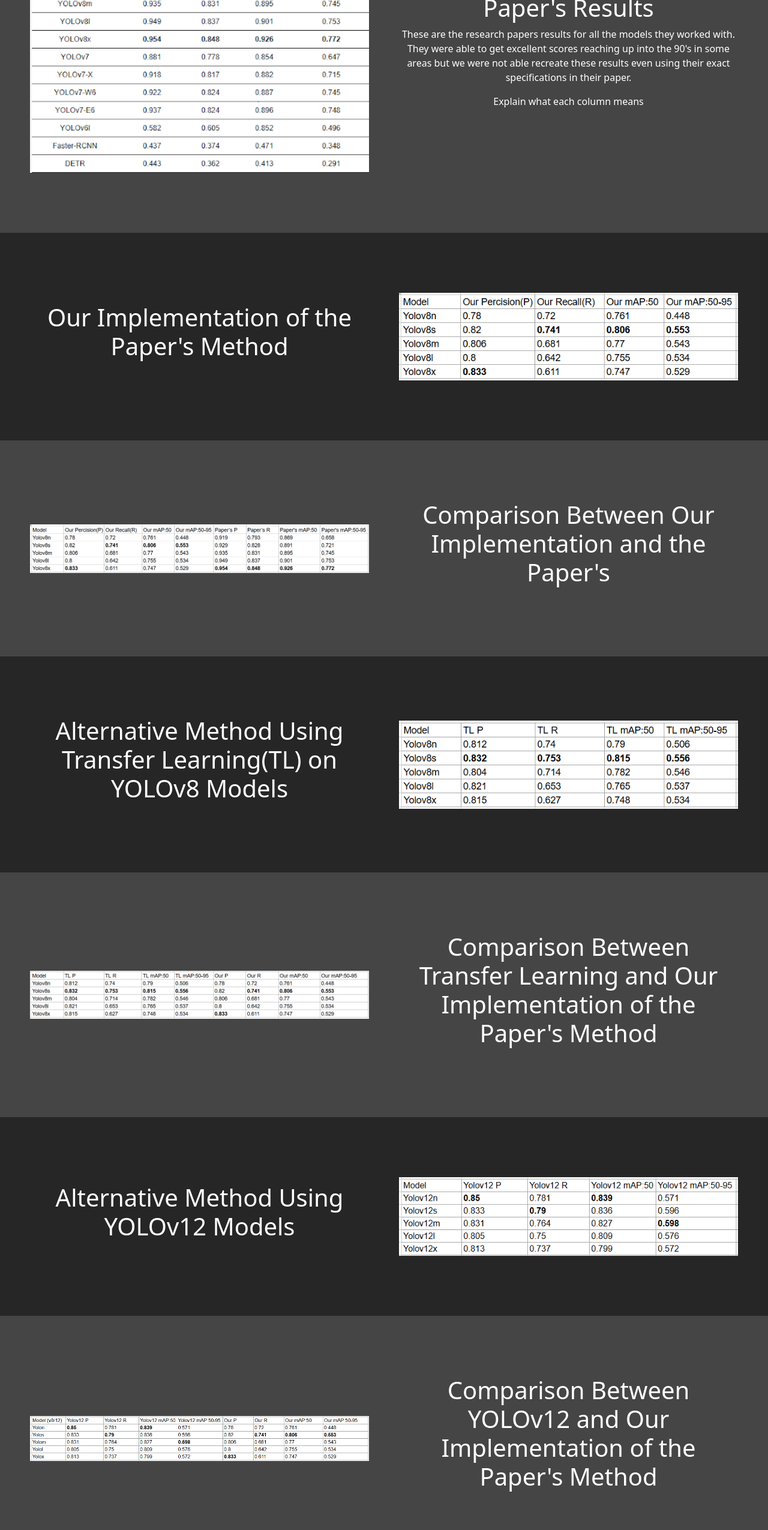
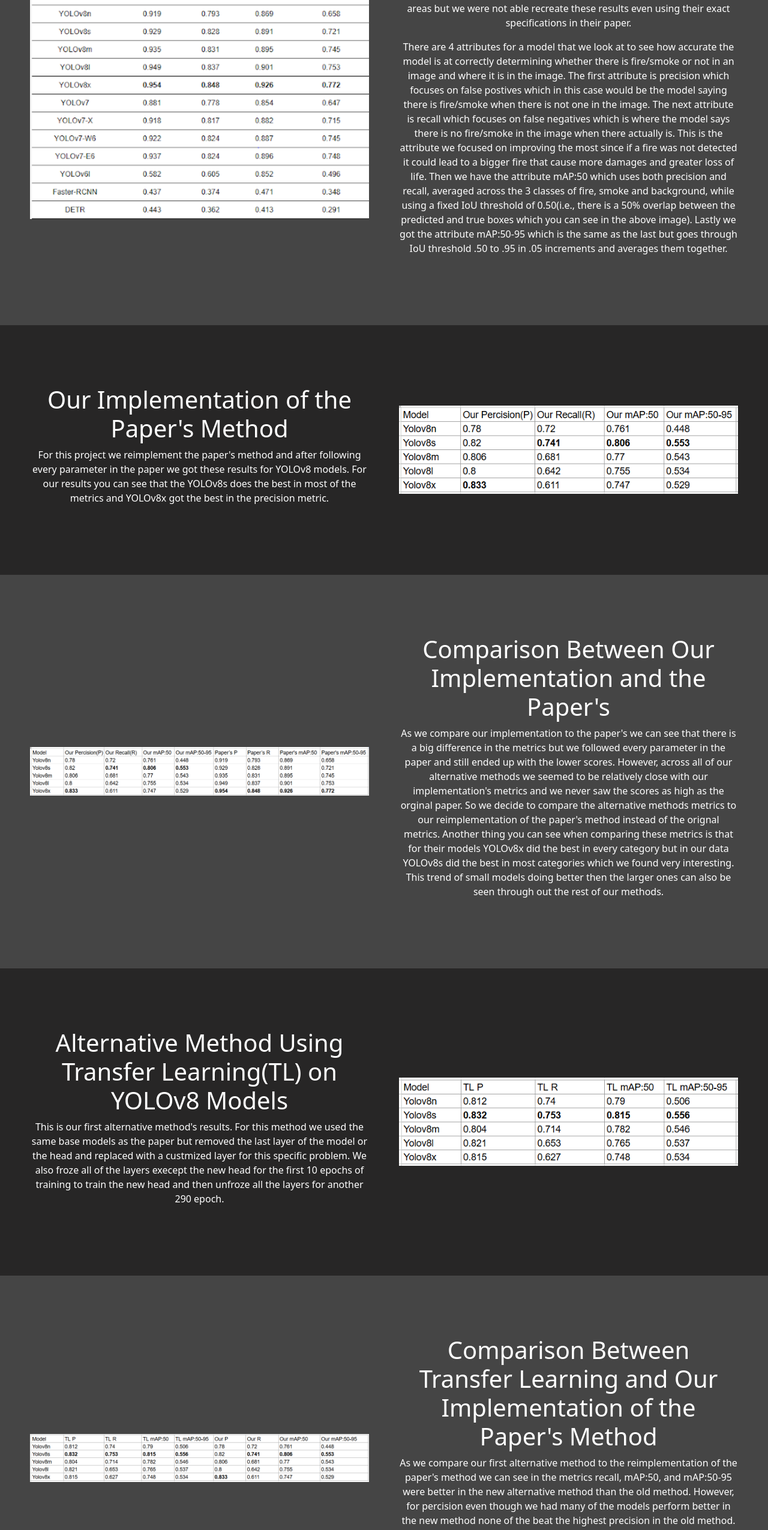
Before and after one commit to Matthew-Andreas/Portfolio, a React (Vite) app: page /#/FireandSmokeDetection in a window 1280 px wide. Shown: the part 1973-4523 px from the top of the page at 60% size. Built offline with nearby package versions, Linux system fonts and the light colour scheme.

Commit message:
Finished a couple more text segements for the fire and smoke detection page.

```diff
--- a/src/pages/FaSDwYOLOPage.tsx
+++ b/src/pages/FaSDwYOLOPage.tsx
@@ -75,7 +75,26 @@
             90's in some areas but we were not able recreate these results even
             using their exact specifications in their paper.
           </p>
-          <p>Explain what each column means</p>
+          <p>
+            There are 4 attributes for a model that we look at to see how
+            accurate the model is at correctly determining whether there is
+            fire/smoke or not in an image and where it is in the image. The
+            first attribute is precision which focuses on false postives which
+            in this case would be the model saying there is fire/smoke when
+            there is not one in the image. The next attribute is recall which
+            focuses on false negatives which is where the model says there is no
+            fire/smoke in the image when there actually is. This is the
+            attribute we focused on improving the most since if a fire was not
+            detected it could lead to a bigger fire that cause more damages and
+            greater loss of life. Then we have the attribute mAP:50 which uses
+            both precision and recall, averaged across the 3 classes of fire,
+            smoke and background, while using a fixed IoU threshold of
+            0.50(i.e., there is a 50% overlap between the predicted and true
+            boxes which you can see in the above image). Lastly we got the
+            attribute mAP:50-95 which is the same as the last but goes through
+            IoU threshold .50 to .95 in .05 increments and averages them
+            together.
+          </p>
         </div>
         <div className="ImgContainer">
           <img className="aboutImg" src="./yoloOGPaperResults.png" alt="" />
@@ -84,7 +103,13 @@
       <div className="about right">
         <div className="aboutText">
           <h1>Our Implementation of the Paper's Method</h1>
-          <p></p>
+          <p>
+            For this project we reimplement the paper's method and after
+            following every parameter in the paper we got these results for
+            YOLOv8 models. For our results you can see that the YOLOv8s does the
+            best in most of the metrics and YOLOv8x got the best in the
+            precision metric.
+          </p>
         </div>
         <div className="ImgContainer">
           <img className="aboutImg" src="./OurPaperImplementation.png" alt="" />
@@ -93,7 +118,21 @@
       <div className="about left">
         <div className="aboutText">
           <h1>Comparison Between Our Implementation and the Paper's</h1>
-          <p></p>
+          <p>
+            As we compare our implementation to the paper's we can see that
+            there is a big difference in the metrics but we followed every
+            parameter in the paper and still ended up with the lower scores.
+            However, across all of our alternative methods we seemed to be
+            relatively close with our implementation's metrics and we never saw
+            the scores as high as the orginal paper. So we decide to compare the
+            alternative methods metrics to our reimplementation of the paper's
+            method instead of the orignal metrics. Another thing you can see
+            when comparing these metrics is that for their models YOLOv8x did
+            the best in every category but in our data YOLOv8s did the best in
+            most categories which we found very interesting. This trend of small
+            models doing better then the larger ones can also be seen through
+            out the rest of our methods.
+          </p>
         </div>
         <div className="ImgContainer">
           <img className="aboutImg" src="./PaperVSOurImp.png" alt="" />
@@ -104,7 +143,14 @@
           <h1>
             Alternative Method Using Transfer Learning(TL) on YOLOv8 Models
           </h1>
-          <p></p>
+          <p>
+            This is our first alternative method's results. For this method we
+            used the same base models as the paper but removed the last layer of
+            the model or the head and replaced with a custmized layer for this
+            specific problem. We also froze all of the layers execept the new
+            head for the first 10 epochs of training to train the new head and
+            then unfroze all the layers for another 290 epoch.
+          </p>
         </div>
         <div className="ImgContainer">
           <img className="aboutImg" src="./YoloTLResults.png" alt="" />
@@ -116,7 +162,17 @@
             Comparison Between Transfer Learning and Our Implementation of the
             Paper's Method
           </h1>
-          <p></p>
+          <p>
+            As we compare our first alternative method to the reimplementation
+            of the paper's method we can see in the metrics recall, mAP:50, and
+            mAP:50-95 were better in the new alternative method than the old
+            method. However, for percision even though we had many of the models
+            perform better in the new method none of the beat the highest
+            precision in the old method. Also you can see that for the highest
+            of each column they didn't increase by too much since at most one
+            increased by .012, that column was recall which was our focus. So we
+            didn't see too much of an improvement.
+          </p>
         </div>
         <div className="ImgContainer">
           <img className="aboutImg" src="./CompTLVSOurImp.png" alt="" />
@@ -125,7 +181,14 @@
       <div className="about right">
         <div className="aboutText">
           <h1>Alternative Method Using YOLOv12 Models</h1>
-          <p></p>
+          <p>
+            This is our second alternative where we used the YOLOv12 models with
+            all the same metrics from the paper to see if the newer versions of
+            these models were better. The interesting thing we found with this
+            data is that the highest metrics in each columns seem to be in
+            different models execept for percision and mAP:50 which were both in
+            the YOLOv8n.
+          </p>
         </div>
         <div className="ImgContainer">
           <img className="aboutImg" src="./Yolov12.png" alt="" />
@@ -153,31 +216,6 @@
         </div>
         <div className="ImgContainer">
           <img className="aboutImg" src="./Comp12VSTL.png" alt="" />
-        </div>
-      </div>
-      <div className="about left">
-        <div className="aboutText">
-          <h1>Level 5</h1>
-          <p></p>
-        </div>
-        <div className="ImgContainer">
-          <img className="aboutImg" src="./RRLevel5.png" alt="" />
-        </div>
-      </div>
-      <div>
-        <div className="about left">
-          <div className="aboutText">
-            <h1>Main Hub</h1>
-            <p></p>
-          </div>
-          <div className="ImgContainer">
-            <p>Training</p>
-            <img className="aboutImg" src="./yolov8nTraining.png" alt="" />
-            <p>Testing</p>
-            <img className="aboutImg" src="./yolov8nTesting.png" alt="" />
-            <img className="aboutImg" src="./yolov8nConfus.png" alt="" />
-            <img className="aboutImg" src="./yolov8nRecall.png" alt="" />
-          </div>
         </div>
       </div>
       <div id="Links" className="links left">
```
